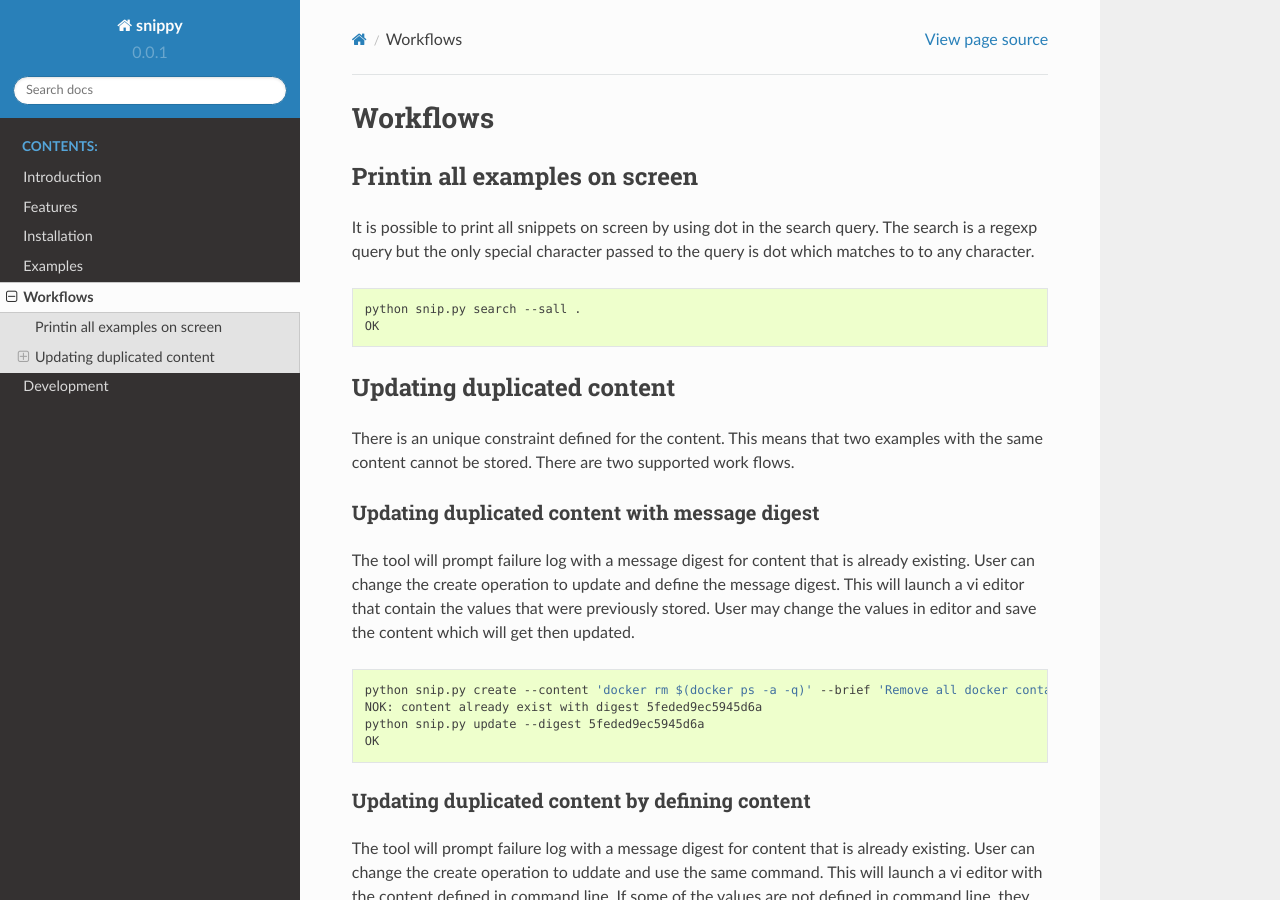
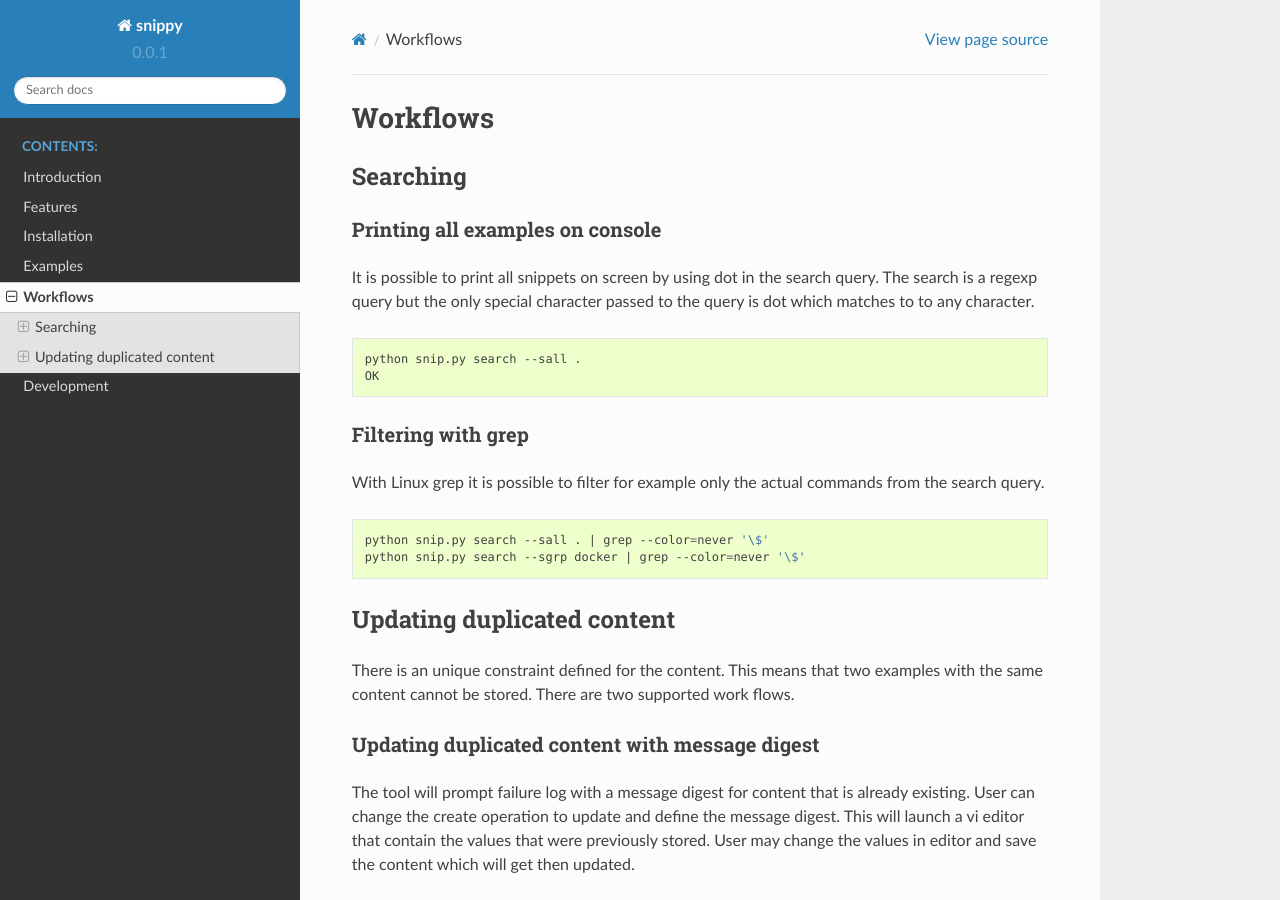
Before and after one commit to heilaaks/snippy, a Sphinx documentation site: the page built from docs/source/workflows.rst, in a window 1280 px wide and 900 px high. Built offline with Sphinx 7.4.7 and the Read the Docs theme 2.0.0, drawn with Linux system fonts in a browser that asks for light colours.

Commit message:
Changed snippet console print colors
The colors in the console print were slightly changed. Intention
was to highlight the actual command more than the supplementary
information like links and tags.

Added also example how to grep the commands from search result.
The color change works better in this case as well because the
output is more lighter making the command more visible.

Signed-off-by: Heikki Laaksonen <laaksonen.heikki.j@gmail.com>

```diff
--- a/docs/source/workflows.rst
+++ b/docs/source/workflows.rst
@@ -1,8 +1,11 @@
 Workflows
 =========
 
-Printin all examples on screen
-------------------------------
+Searching
+---------
+
+Printing all examples on console
+~~~~~~~~~~~~~~~~~~~~~~~~~~~~~~~~
 
 It is possible to print all snippets on screen by using dot in the search
 query. The search is a regexp query but the only special character passed
@@ -12,6 +15,18 @@
 
     python snip.py search --sall .
     OK
+
+Filtering with grep
+~~~~~~~~~~~~~~~~~~~
+
+With Linux grep it is possible to filter for example only the actual
+commands from the search query.
+
+.. code:: bash
+
+    python snip.py search --sall . | grep --color=never '\$'
+    python snip.py search --sgrp docker | grep --color=never '\$'
+
 
 Updating duplicated content
 ---------------------------
```
Also changed, not shown: 1 other file.
